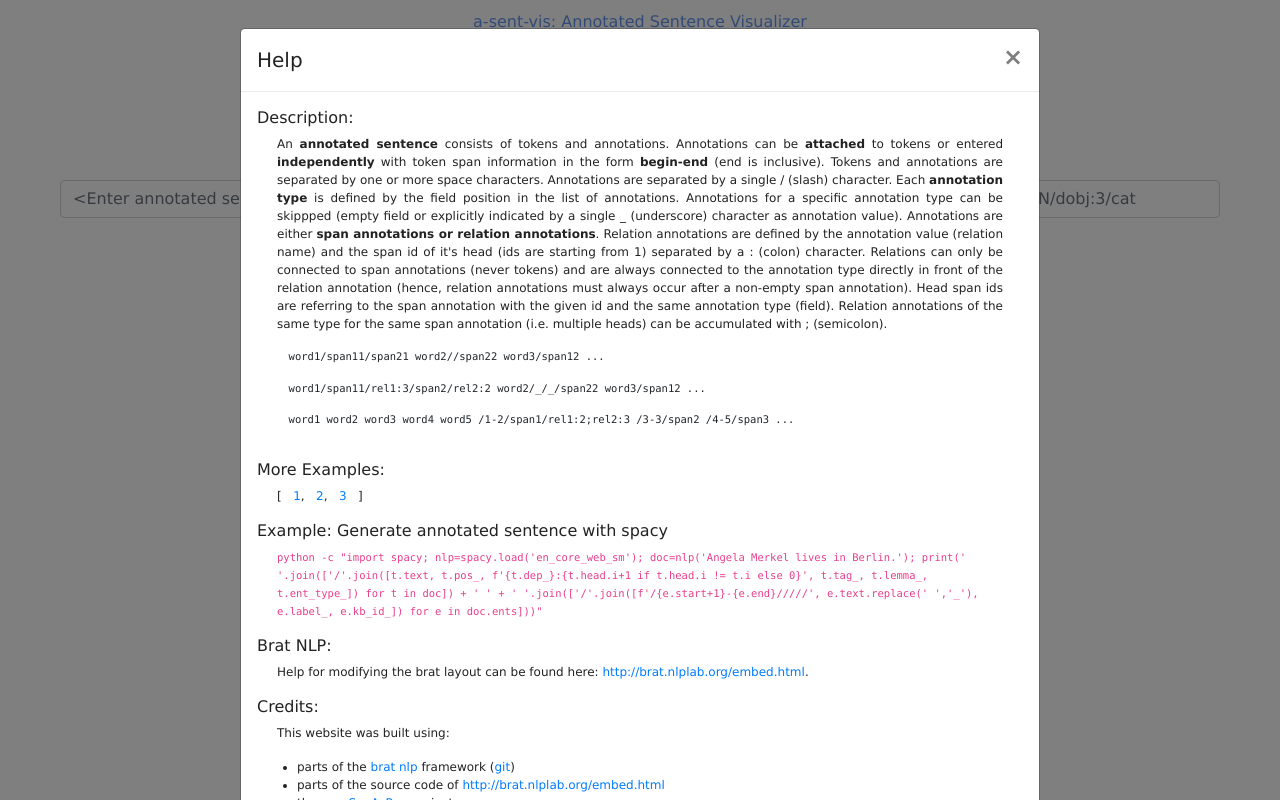
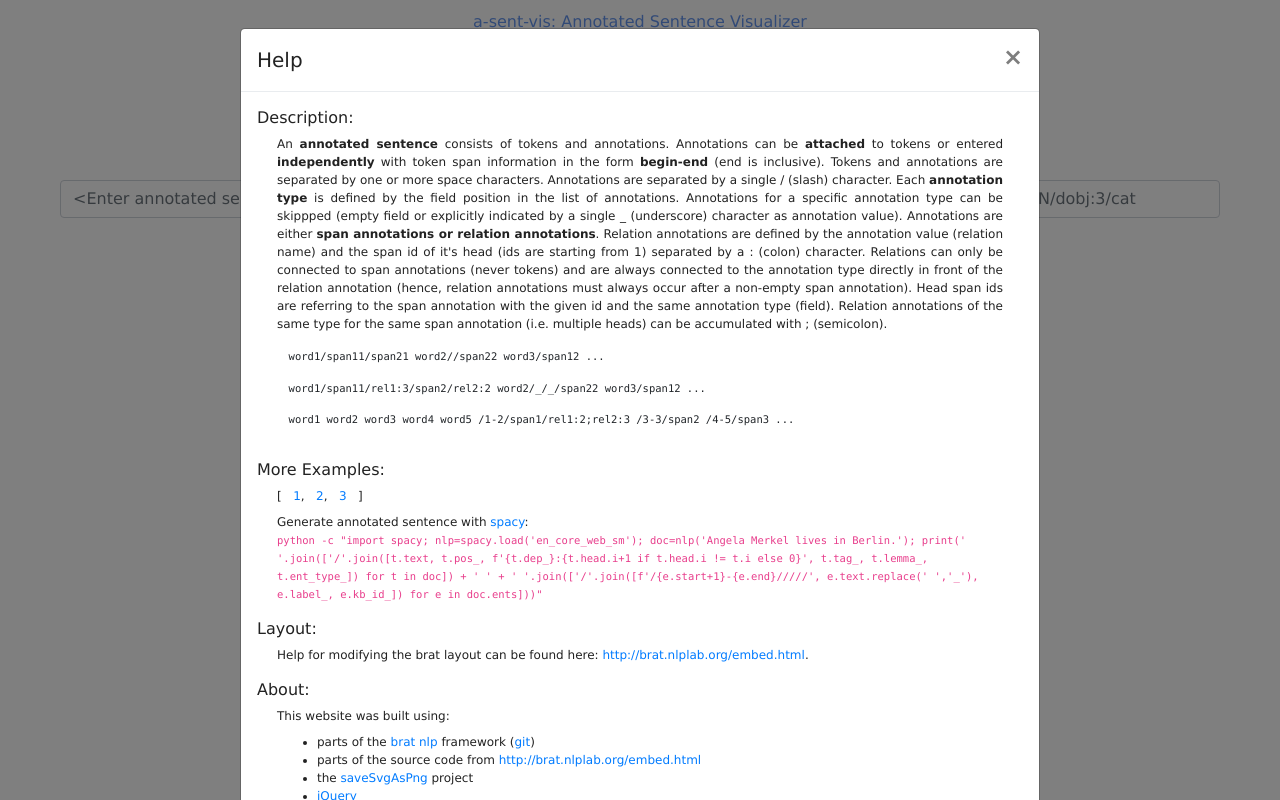
Before and after one commit to remstef/a-sent-vis, a plain HTML site: page client/index.html in a window 1280 px wide. Both pictures are taken after a click on the link "Show Help". Drawn offline with Linux system fonts and the light colour scheme.

Commit message:
merge with master

```diff
--- a/client/index.html
+++ b/client/index.html
@@ -87,7 +87,7 @@
         </p>
 
         <h6>More Examples:</h6>
-        <p style='margin-left: 20px; margin-right:20px;'>
+        <p style='margin-left: 20px; margin-right:20px; margin-bottom: 8px;'>
           [
           &nbsp;
           <a href='?q=The%2FDT%2Fdet%3A2%2Fthe+++++++++++++++dog%2FNN%2Fnsubj%3A3%2Fdog+++++++++++++++chases%2FVBZ%2Froot%3A0%2Fchase+++++++++++++++the%2FDT%2Fdet%3A5%2Fthe+++++++++++++++cat%2FNN%2Fdobj%3A3%2Fcat'>1</a>,
@@ -98,28 +98,30 @@
           &nbsp;
           ]
         </p>
-
-        <h6>Example: Generate annotated sentence with spacy</h6>
         <p style='margin-left: 20px; margin-right:20px;'>
+          Generate annotated sentence with <a href='https://spacy.io/'>spacy</a>:
+          <br />
           <code>
             python -c "import spacy; nlp=spacy.load('en_core_web_sm'); doc=nlp('Angela Merkel lives in Berlin.'); print(' '.join(['/'.join([t.text, t.pos_, f'{t.dep_}:{t.head.i+1 if t.head.i != t.i else 0}', t.tag_, t.lemma_, t.ent_type_]) for t in doc]) + ' ' + ' '.join(['/'.join([f'/{e.start+1}-{e.end}/////', e.text.replace(' ','_'), e.label_, e.kb_id_]) for e in doc.ents]))"
           </code>
         </p>
 
-        <h6>Brat NLP:</h6>
+        <h6>Layout:</h6>
         <p style='margin-left: 20px; margin-right:20px;'>
           Help for modifying the brat layout can be found here: <a href='http://brat.nlplab.org/embed.html#embedding-entity-coll'>http://brat.nlplab.org/embed.html</a>.
         </p>
 
-        <h6>Credits:</h6>
-        <p style='margin-left: 20px; margin-right:20px;''>
+        <h6>About:</h6>
+        <p style='margin-left: 20px; margin-right:20px; margin-bottom: 8px;'>
           This website was built using:
+        </p>
+        <div style='margin-left: 20px; margin-right:20px;'>
           <ul>
             <li>
               parts of the <a href='http://brat.nlplab.org/'>brat nlp</a> framework (<a href='https://github.com/nlplab/brat'>git</a>)
             </li>
             <li>
-              parts of the source code of <a href='http://brat.nlplab.org/embed.html'>http://brat.nlplab.org/embed.html</a>
+              parts of the source code from <a href='http://brat.nlplab.org/embed.html'>http://brat.nlplab.org/embed.html</a>
             </li>
             <li>
               the <a href='https://github.com/exupero/saveSvgAsPng'>saveSvgAsPng</a> project
@@ -131,6 +133,9 @@
               <a href='https://getbootstrap.com/'>Bootstrap</a>
             </li>
           </ul>
+        </div>
+        <p style='margin-right:20px;'>
+          *Created by <a href='https://github.com/remstef'>@remstef</a> (<a href='https://github.com/remstef/a-sent-vis'>source</a>) and published under <a href='https://www.apache.org/licenses/LICENSE-2.0.html'>APLv2</a>.
         </p>
         <!-- END: modal content -->
       </div>
```
